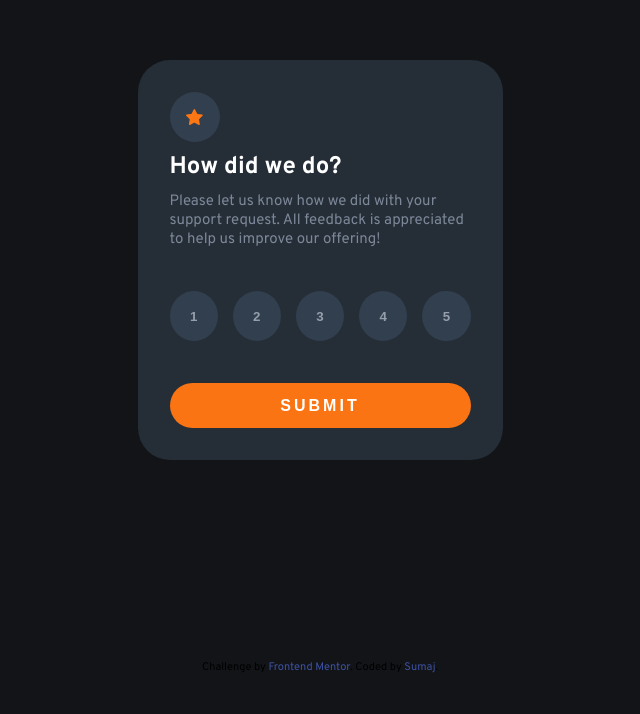
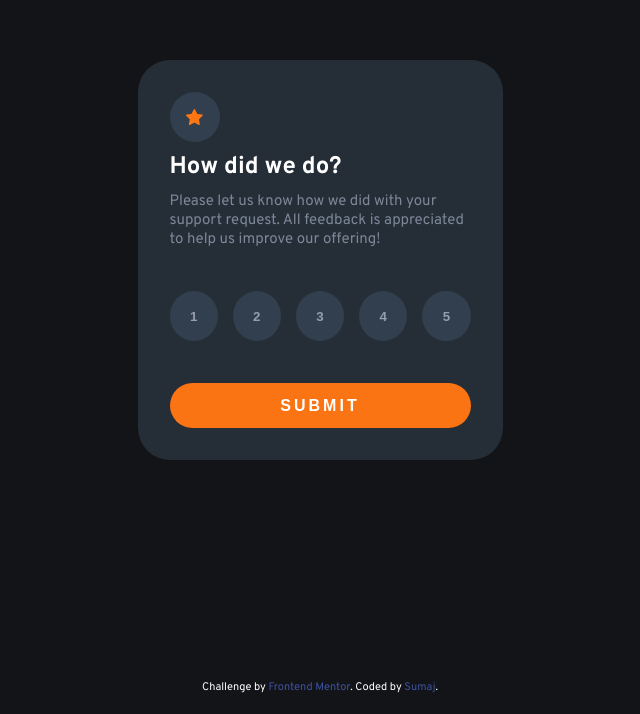
Before and after one commit to sumajestad44/interactive-rating-component, a plain HTML site: page index.html in a window 1280 px wide. Shown: the part 140-854 px from the top of the page, without its empty margins (320-960 px from the left). Before the commit the page ends 814 px from the top, so only its background shows below. Drawn offline with Linux system fonts and the light colour scheme.

Commit message:
Arreglando footer

```diff
--- a/styles.css
+++ b/styles.css
@@ -117,3 +117,9 @@ p{
 .ty-state p{
     color: var(--medium-grey);
 }
+
+
+.attribution{
+    color: var(--white);
+    padding: 20px;
+}
```
